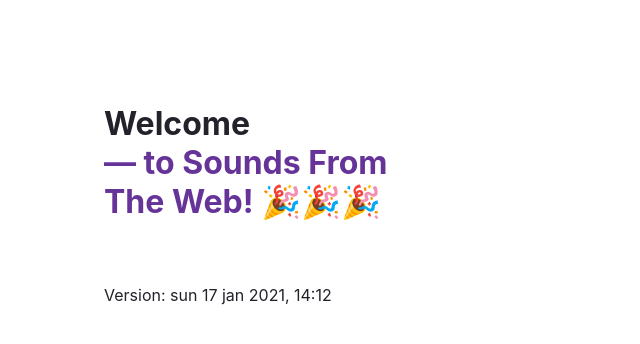
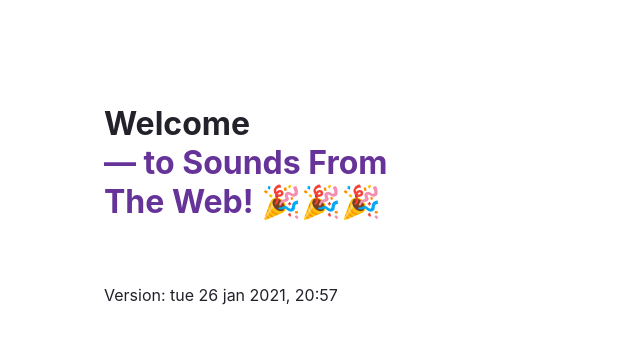
Before and after one commit to astrego/soundsfromtheweb-firebase, a Gatsby site: page / in a window 1280 px wide. Shown: the full height of the page, 0-640 px from the left. Built offline with nearby package versions, Linux system fonts and the light colour scheme; Gatsby itself is replaced by a stand-in of ours.

Commit message:
changed index.js

```diff
--- a/src/pages/index.js
+++ b/src/pages/index.js
@@ -109,7 +109,7 @@
           🎉🎉🎉
         </span>
       </h1>
-      <p style={paragraphStyles}>Version: sun 17 jan 2021, 14:12</p>
+      <p style={paragraphStyles}>Version: tue 26 jan 2021, 20:57</p>
     </main>
   );
 };
```
Also changed, not shown: 2 other files.
